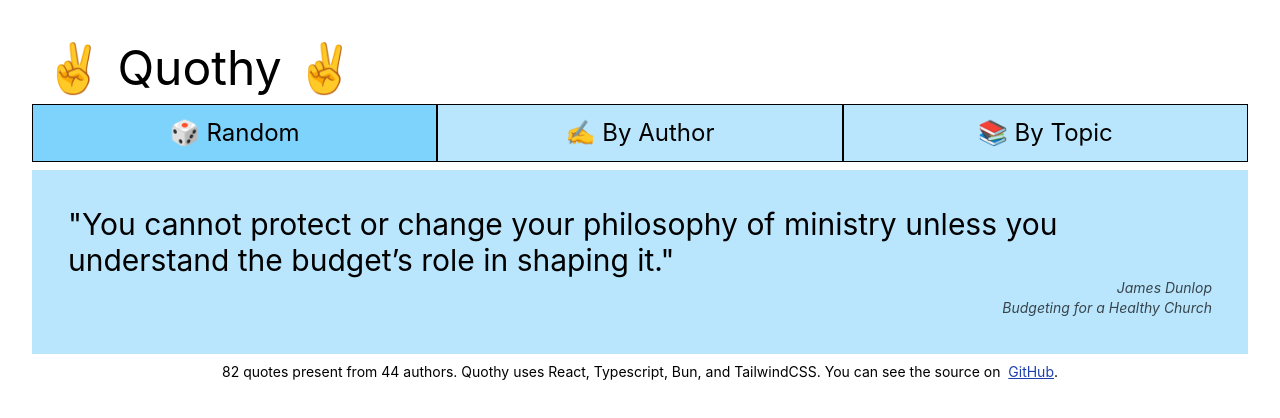
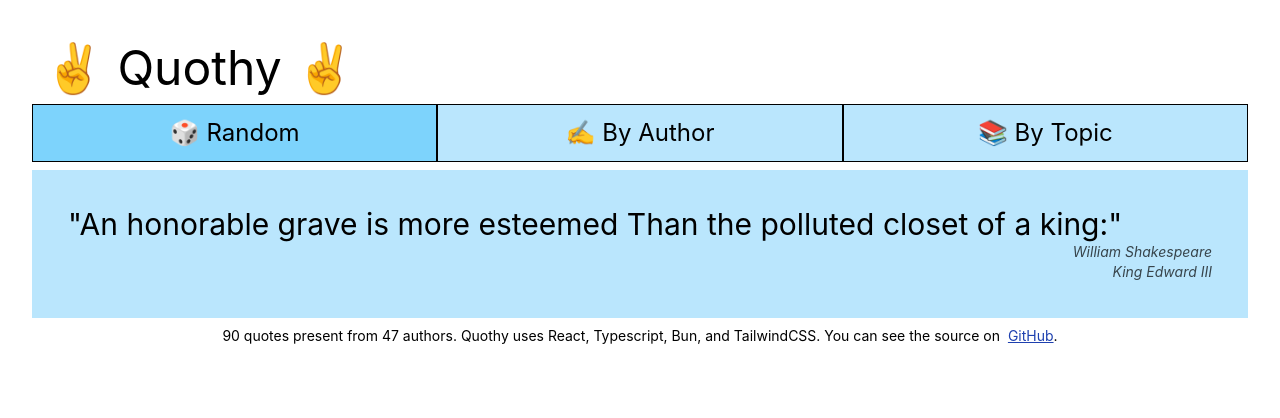
Before and after one commit to MarkNenadov/quothy, a React (Create React App) app: page / in a window 1280 px wide. Shown: the top 418 px of the page. Built offline with nearby package versions, Linux system fonts and the light colour scheme.

Commit message:
add quote data

```diff
--- a/src/data/quoteData.ts
+++ b/src/data/quoteData.ts
@@ -152,6 +152,30 @@ export const data: Quote[] = [
         title: "Hawks In Flight: Second Edition"
       },
       tags: ["birding", "mind", "psychology"]
+    },
+    {
+      quote: "So, to become a supercommunicator, all we need to do is listen closely to what is said and unsaid, ask the right questions, recognize and match others' moods, and make our own feelings easy for others to perceive.",
+      book: {
+        author: "Charles Duhigg",
+        title: "Supercommunicators: How to Unlock the Secret Language of Connection"
+      },
+      tags: ["communication"]
+    },
+    {
+      quote: "Deep questions are particularly good at creating intimacy because they ask people to describe their beliefs, values, feelings, and experiences in ways that can reveal something vulnerable.",
+      book: {
+        author: "Charles Duhigg",
+        title: "Supercommunicators: How to Unlock the Secret Language of Connection"
+      },
+      tags: ["communication"]
+    },
+    {
+      quote: "Be a shock absorber for the team, allowing them to focus on their day-to-day work and building trust for streamlined workflow.",
+      book: {
+        author: "Akanksha Gupta",
+        title: "Think Like a Software Engineering Manager"
+      },
+      tags: ["leadership", "management"]
     },
     {
       quote: "We should not make the mistake of thinking the difference between the Creator and the creature is simply a difference in size. To do so is to assume God can be measured, as if he were merely a bigger version of ourselves. I call this the superhero syndrome. Christians like to think of God as their superhero, like us but with superpowers. But that is a terribly unbiblical portrayal of God’s infinite nature. He is not a God who simply possesses our powers but in endless measure. No, an infinite God transcends our characteristics altogether.",
@@ -570,6 +594,14 @@ export const data: Quote[] = [
   tags: ["apostle-paul", "anxiety"]
 },
 {
+  quote: "A truly gospel-humble person is not a self-hating person or a self-loving person, but a gospel-humble person.",
+  book: {
+    author: "Timothy Keller",
+    title: "The Freedom of Self-Forgetfulness"
+  },
+  tags: ["humility"]
+},
+{
   quote: "it is best to see the genre of Acts as somewhat fluid and approach the book through the lens of multiple genres",
   book: {
     author: "Patrick Schreiner",
@@ -579,6 +611,38 @@ export const data: Quote[] = [
 },
 {
   quote: "The transfiguration is both forward looking and backward looking, both anticipation and retrospection, both expecation and recognition.",
+  book: {
+    author: "Patrick Schreiner",
+    title: "The Transfiguration of Christ"
+  },
+  tags: ["jesus", "new-testament"]
+},
+{
+  quote: "The transfiguration is a well deep beyond imagining. When we think we have hit rock bottom, a new spring appears. When we thinjk we have exhausted the meaning of the passage, a new depth opens. When we think we hvae understood the implications, a new mystery arises.",
+  book: {
+    author: "Patrick Schreiner",
+    title: "The Transfiguration of Christ"
+  },
+  tags: ["jesus", "new-testament"]
+},
+{
+  quote: "The cross and the transfiguration are not two competing visions but two complementary pictures of the Messiah.",
+  book: {
+    author: "Patrick Schreiner",
+    title: "The Transfiguration of Christ"
+  },
+  tags: ["jesus", "new-testament"]
+},
+{
+  quote: "In some ways, the cross is the reverse of the transfiguration. One shows us Jesus's ultimate disgrace, and the other his ultimate honor. While the face of Christ bore shame at his passion as he was spit on, beaten, and pierced with thorns, his face brightened with honor at the transfiguration.",
+  book: {
+    author: "Patrick Schreiner",
+    title: "The Transfiguration of Christ"
+  },
+  tags: ["jesus", "new-testament"]
+},
+{
+  quote: "We are tempted to think that Jesus's divinity overcomes his humanity, that this veil of flesh is vanquished for a moment. The transfiguration corrects us. God perfects flesh; he doesn't destroy it...The Son takes on flesh without any alternation of his divinity, bnut in so doing he perfects and sanctifies it. The transfiguration does not move us past Jesus's humanity: it reveals to us how the flesh will be glorified.",
   book: {
     author: "Patrick Schreiner",
     title: "The Transfiguration of Christ"
```
